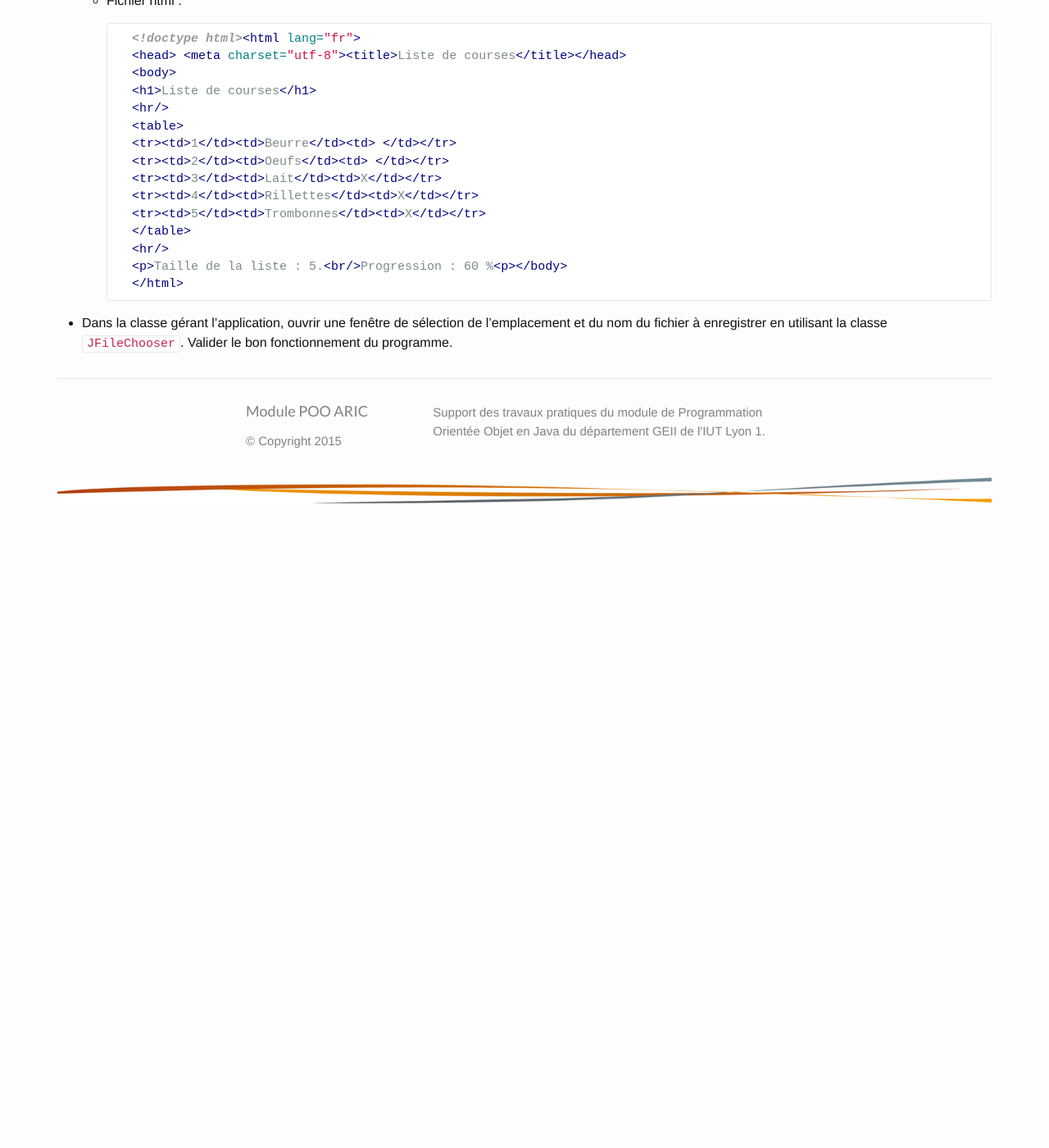
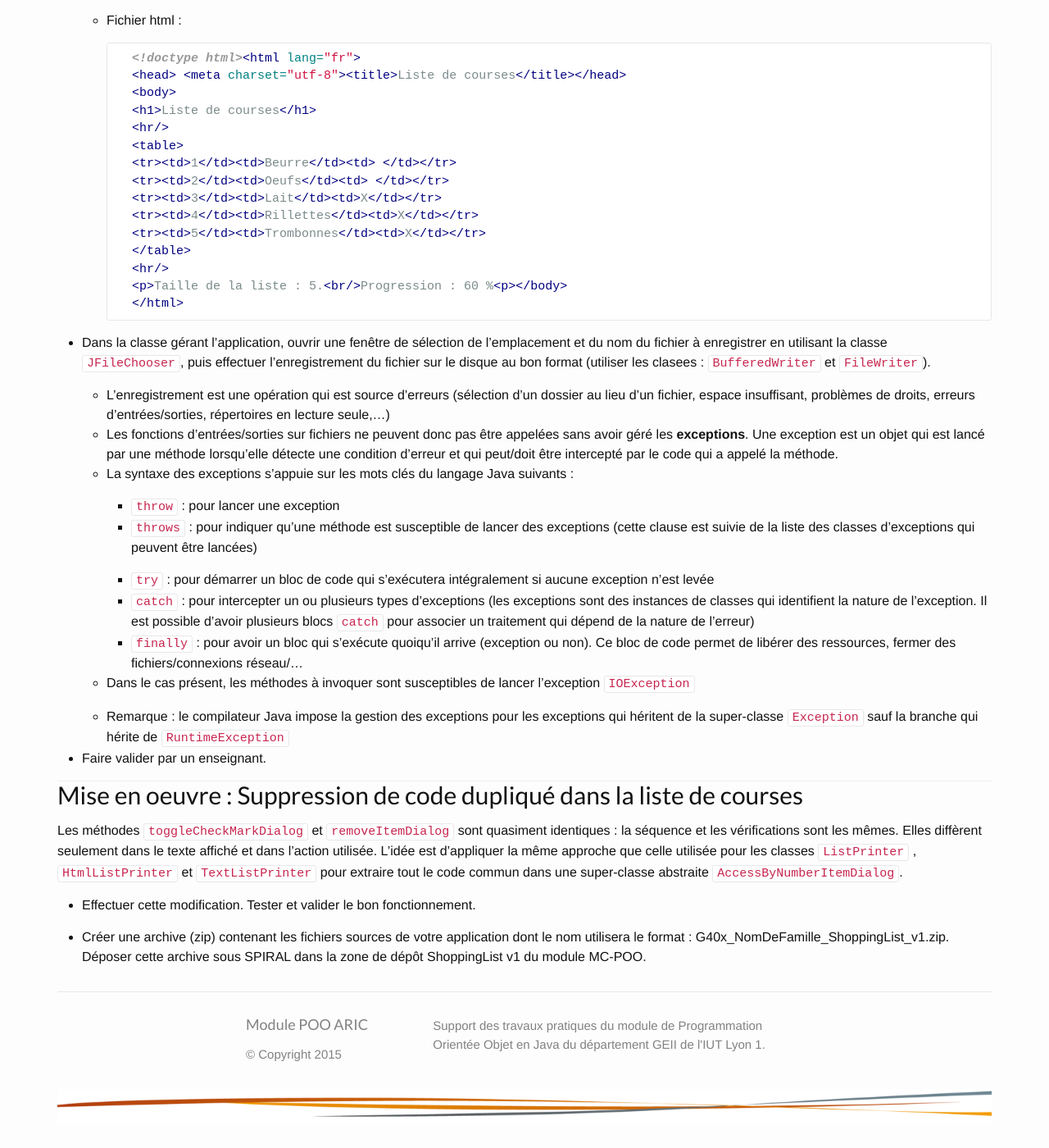
Before and after one commit to geiilyon/geiilyon.github.io, a Jekyll site: the page built from _collection_enonces/tp3.md, in a window 1280 px wide and 1400 px high, scrolled down 5549 px. Shown: the whole window at 82% size. Built offline with Jekyll 4.4.1, drawn with Linux system fonts in a browser that asks for light colours; nearby versions of some CDN libraries; Markdown is read by kramdown in place of the engine named in the settings; before the commit the page ends 6201 px from its top, so only the background shows below that; some of the changed text lies outside the part shown.

Commit message:
Fin énoncé tp3

````diff
--- a/_collection_enonces/tp3.md
+++ b/_collection_enonces/tp3.md
@@ -56,7 +56,7 @@ De très nombreuses classes de la bibliothèque Java s'appuient sur les interfac
     public class ConsoleUserInterface implements UserInterface
     ```
 
-* Créer une classe `GuessTheNumber` dont le constructeur prendra en paramètre un objet de type `UserInterface`. Cette classe possèdera une méthode `play()` pour lancer le jeu qui utilisera les méthodes définies dans l'interface pour interagir avec l'utilisateur. Cette classe implémentera le jeu classique qui consiste à tirer alétoirement un nombre entre 0 et 100 et à demander à l'utilisateur de le deviner en lui indiquant seulement à chaque saisie si le nombre est trop petit ou trop grand (bonus : vérifier expérimentalement et expliquer pourquoi il faut au maximum 7 coups pour trouver le bon résultat).
+* Créer une classe `GuessTheNumber` dont le constructeur prendra en paramètre un objet de type `UserInterface`. Cette classe possèdera une méthode `play()` pour lancer le jeu qui utilisera les méthodes définies dans l'interface pour interagir avec l'utilisateur. Cette classe implémentera le jeu classique qui consiste à tirer alétoirement un nombre entre 0 et 100 et à demander à l'utilisateur de le deviner en lui indiquant seulement à chaque saisie si le nombre est trop petit ou trop grand (bonus : vérifier expérimentalement et expliquer pourquoi on pourrait parier qu'on est capable de trouver le bon résultat en 7 coups maximum).
 
 * Tester `GuessTheNumber` avec la classe `ConsoleUserInterface` et faire valider par un enseignant.
 
@@ -123,7 +123,7 @@ List<Etudiant> etudiants = new ArrayList<Etudiant>();
 
 Ainsi le reste du code ne dépend **que** des méthodes définies dans l'interface `List<E>` et il est possible par la suite de remplacer la classe concrète `ArrayList` par une autre implémentation de l'interface `List<E>` (par exemple `LinkedList`).
 
-Si maintenant on souhaite trier notre liste d'étudiants en utilisant un autre critère, on arrive aux limites de l'interface `Comparable`. La solution consiste à créer un nouvel objet permettant de comparer deux instances de la classe `Etudiant`. Cet objet pourra être passé en paramètre de la deuxième méthode de tri de la classe `Collections` :
+Si maintenant on souhaite trier notre liste d'étudiants en utilisant un autre critère, on arrive aux limites de l'interface `Comparable`. En effet, celle-ci ne permet pas d'utiliser différentes critères de comparaison. La solution consiste à créer un nouvel objet permettant de comparer deux instances de la classe `Etudiant`. Cet objet pourra être passé en paramètre de la deuxième méthode de tri de la classe `Collections` :
 
 ```java
 public static <T> void sort(List<T> list, Comparator<? super T> c)
@@ -224,4 +224,32 @@ Cette méthode attend un objet de type `Comparator<? super T>` (quelque chose ca
         <p>Taille de la liste : 5.<br/>Progression : 60 %<p></body>
         </html>
         ```
-* Dans la classe gérant l'application, ouvrir une fenêtre de sélection de l'emplacement et du nom du fichier à enregistrer en utilisant la classe `JFileChooser`. Valider le bon fonctionnement du programme.
+* Dans la classe gérant l'application, ouvrir une fenêtre de sélection de l'emplacement et du nom du fichier à enregistrer en utilisant la classe `JFileChooser`, puis effectuer l'enregistrement du fichier sur le disque au bon format (utiliser les clasees : `BufferedWriter` et `FileWriter`).
+
+    * L'enregistrement est une opération qui est source d'erreurs (sélection d'un dossier au lieu d'un fichier, espace insuffisant, problèmes de droits, erreurs d'entrées/sorties, répertoires en lecture seule,...)
+    * Les fonctions d'entrées/sorties sur fichiers ne peuvent donc pas être appelées sans avoir géré les **exceptions**. Une exception est un objet qui est lancé par une méthode lorsqu'elle détecte une condition d'erreur et qui peut/doit être intercepté par le code qui a appelé la méthode.
+    * La syntaxe des exceptions s'appuie sur les mots clés du langage Java suivants :
+
+        * `throw` : pour lancer une exception
+        * `throws` : pour indiquer qu'une méthode est susceptible de lancer des exceptions (cette clause est suivie de la liste des classes d'exceptions qui peuvent être lancées)
+
+        * `try` : pour démarrer un bloc de code qui s'exécutera intégralement si aucune exception n'est levée
+        * `catch` : pour intercepter un ou plusieurs types d'exceptions (les exceptions sont des instances de classes qui identifient la nature de l'exception. Il est possible d'avoir plusieurs blocs `catch` pour associer un traitement qui dépend de la nature de l'erreur)
+        * `finally` : pour avoir un bloc qui s'exécute quoiqu'il arrive (exception ou non). Ce bloc de code permet de libérer des ressources, fermer des fichiers/connexions réseau/...
+
+    * Dans le cas présent, les méthodes à invoquer sont susceptibles de lancer l'exception `IOException`
+
+    * Remarque : le compilateur Java impose la gestion des exceptions pour les exceptions qui héritent de la super-classe `Exception` sauf  la branche qui hérite de `RuntimeException`
+
+* Faire valider par un enseignant.
+
+
+---
+
+## Mise en oeuvre : Suppression de code dupliqué dans la liste de courses
+
+Les méthodes `toggleCheckMarkDialog` et `removeItemDialog` sont quasiment identiques : la séquence et les vérifications sont les mêmes. Elles diffèrent seulement dans le texte affiché et dans l'action utilisée. L'idée est d'appliquer la même approche que celle utilisée pour les classes `ListPrinter` , `HtmlListPrinter` et `TextListPrinter` pour extraire tout le code commun dans une super-classe abstraite `AccessByNumberItemDialog`.
+
+* Effectuer cette modification. Tester et valider le bon fonctionnement.
+
+* Créer une archive (zip) contenant les fichiers sources de votre application dont le nom utilisera le format : G40x_NomDeFamille_ShoppingList_v1.zip. Déposer cette archive sous SPIRAL dans la zone de dépôt ShoppingList v1 du module MC-POO.
````
Also changed, not shown: _drafts/idees.md (+17 -5 lines).
